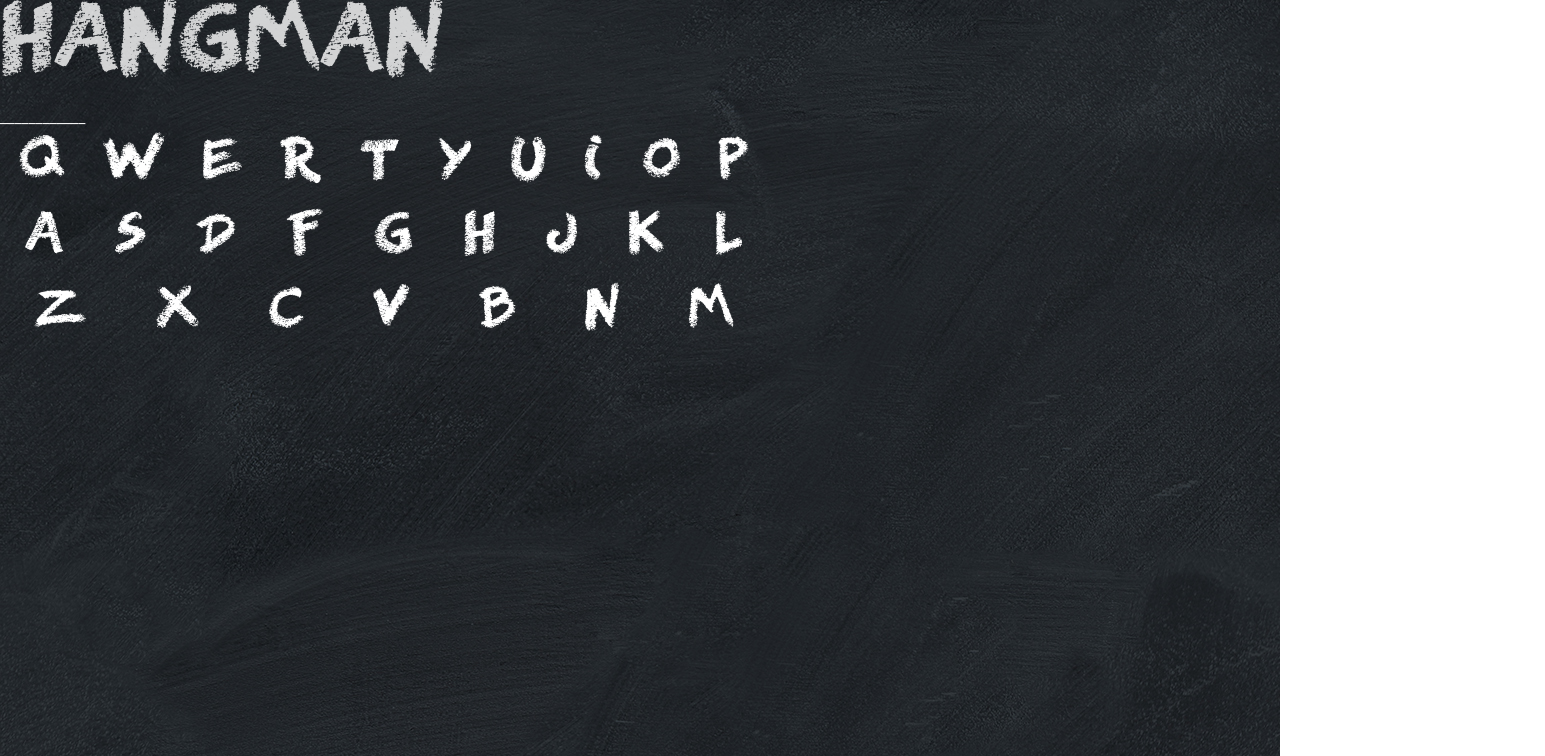
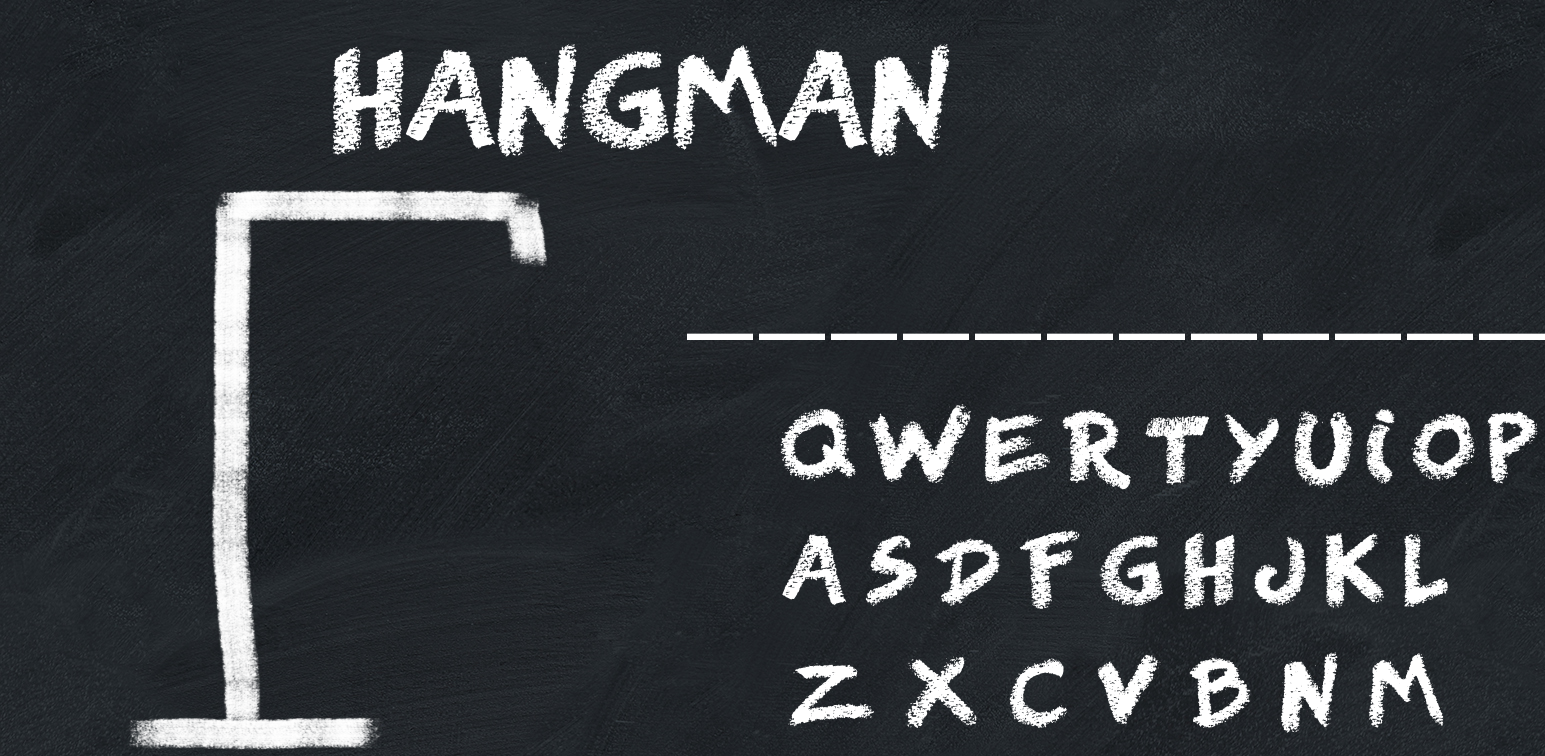
Before and after one commit to BlondyMartinez/react-js-hangman, a React (Create React App) app: page / in a window 1280 px wide. Shown: the top 756 px of the page, 1545 px wide, since content can reach past the window. Built offline with nearby package versions, Linux system fonts and the light colour scheme.

Commit message:
styled stuff

```diff
--- a/src/components/App.jsx
+++ b/src/components/App.jsx
@@ -2,6 +2,13 @@ import React, { useState, useEffect } from "react";
 import LetterChoices from "./letter_choices";
 import Word from "./word"
 import SecretWord from "../js/secret_word.js"
+import Stage_0 from "../assets/stages/stage_0.png"
+import Stage_1 from "../assets/stages/stage_1.png"
+import Stage_2 from "../assets/stages/stage_2.png"
+import Stage_3 from "../assets/stages/stage_3.png"
+import Stage_4 from "../assets/stages/stage_4.png"
+import Stage_5 from "../assets/stages/stage_5.png"
+import Stage_6 from "../assets/stages/stage_6.png"
 
 function App() {
   const [word, setWord] = useState(null);
@@ -9,7 +16,7 @@ function App() {
   useEffect(() => {
     const initializeWord = async () => {
       const secretWord = new SecretWord();
-      await secretWord.initialize(); // Wait for initialization to complete
+      await secretWord.initialize();
       setWord(secretWord);
     };
 
@@ -19,12 +26,28 @@ function App() {
   const [correctLetters, setCorrectLetters] = useState([]);
   const [wrongLetters, setWrongLetters] = useState([]);
 
+  const [stage, setStage] = useState(0);
+  const [stageSRC] = useState({
+    0: Stage_0,
+    1: Stage_1,
+    2: Stage_2,
+    3: Stage_3,
+    4: Stage_4,
+    5: Stage_5,
+    6: Stage_6
+  })
+
 
   return (
-    <div>
+    <div className="d-flex flex-column justify-content-center align-items-center mt-5">
       <h1>HANGMAN</h1>
-      {word && <Word word={word.display(correctLetters)} />}
-      {word && <LetterChoices word={word} correctLetters={correctLetters} setCorrectLetters={setCorrectLetters} wrongLetters={wrongLetters} setWrongLetters={setWrongLetters} />}
+      <div className="d-flex" style={{ width: "80vw" }}>
+        <img className="stage" src={stageSRC[stage]} />
+        <div className="d-flex flex-column gap-3 justify-content-around align-items-center w-100">
+          {word && <Word word={word.display(correctLetters)} />}
+          {word && <LetterChoices word={word} correctLetters={correctLetters} setCorrectLetters={setCorrectLetters} wrongLetters={wrongLetters} setWrongLetters={setWrongLetters} stage={stage} setStage={setStage} />}
+        </div>
+      </div>
     </div>
   );
 }
--- a/src/components/letter_choices.jsx
+++ b/src/components/letter_choices.jsx
@@ -11,6 +11,7 @@ const LetterChoices = (props) => {
             setImgSRC((prevSrc) => ({ ...prevSrc, [letter]: CorrectImg }));
         } else {
             setImgSRC((prevSrc) => ({ ...prevSrc, [letter]: WrongImg }));
+            props.setStage(props.stage + 1);
         }
     }
 
--- a/src/components/word.jsx
+++ b/src/components/word.jsx
@@ -2,7 +2,7 @@ import React from "react";
 
 const Word = ({ word }) => {
     return (
-        <div>
+        <div className="word d-flex gap-2">
             {word.map((letter, index) => (
                 <React.Fragment key={index}>
                     <span>{letter}</span>
--- a/src/style/index.css
+++ b/src/style/index.css
@@ -19,25 +19,34 @@ body {
 }
 
 h1 {
-  font-size: 5rem;
+  font-size: 7rem;
   font-family: RightChalk;
   font-weight: lighter;
-  opacity: 0.8;
 }
 
 .letter-choices {
-  width: 60%;
+  width: 80%;
 
   & button {
     font-family: RightChalk;
-    font-size: 3rem;
+    font-size: 5rem;
     border: none;
     color: white;
     background: none;
   }
 
   & img {
-    width: 5rem;
-    height: 5rem;
+    width: 7rem;
+    height: 7rem;
   }
 }
+
+.word {
+  font-family: Chalkiez;
+  font-size: 8rem;
+}
+
+.stage {
+  aspect-ratio: 1/1;
+  height: 70vh;
+}
```
